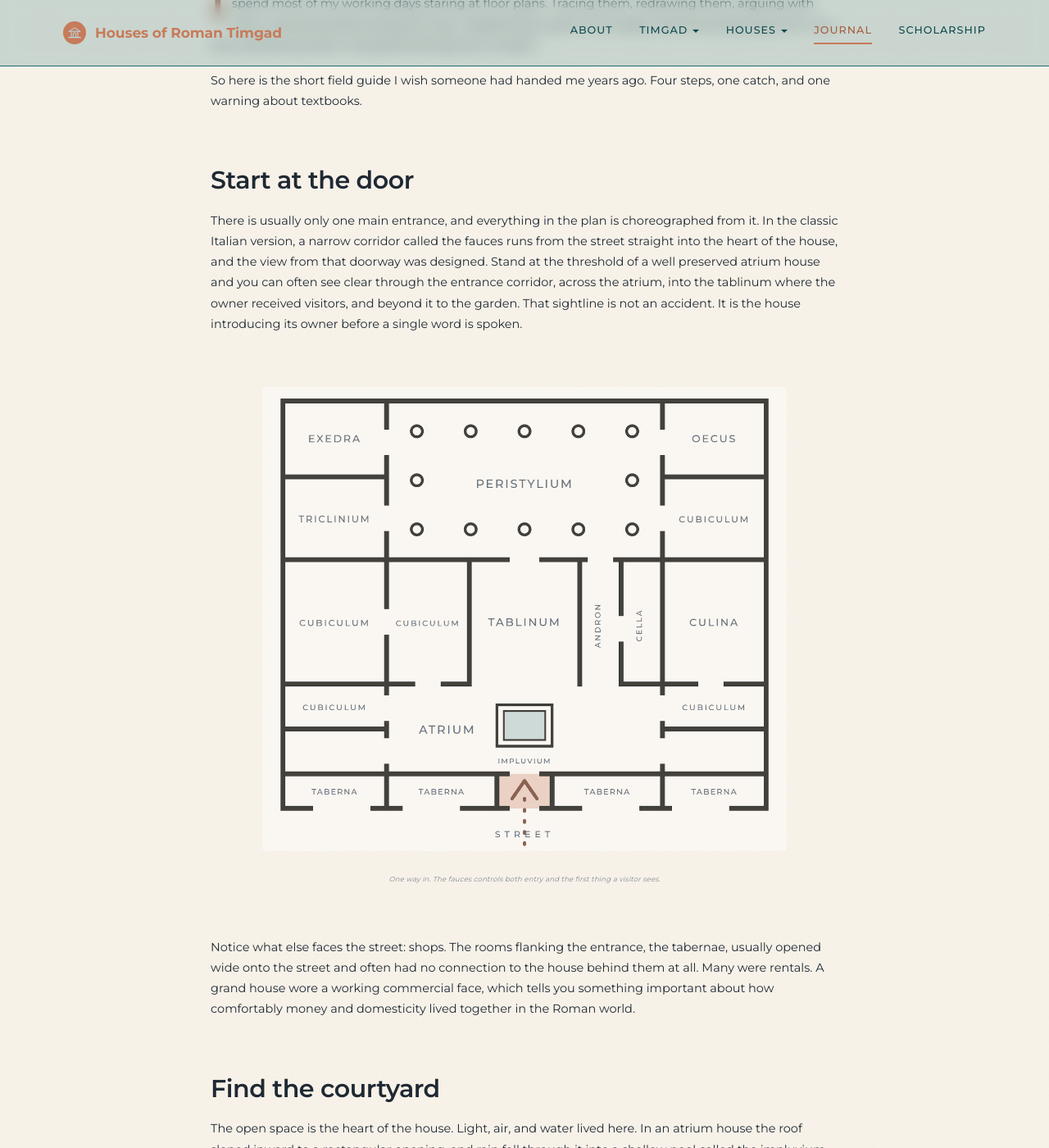
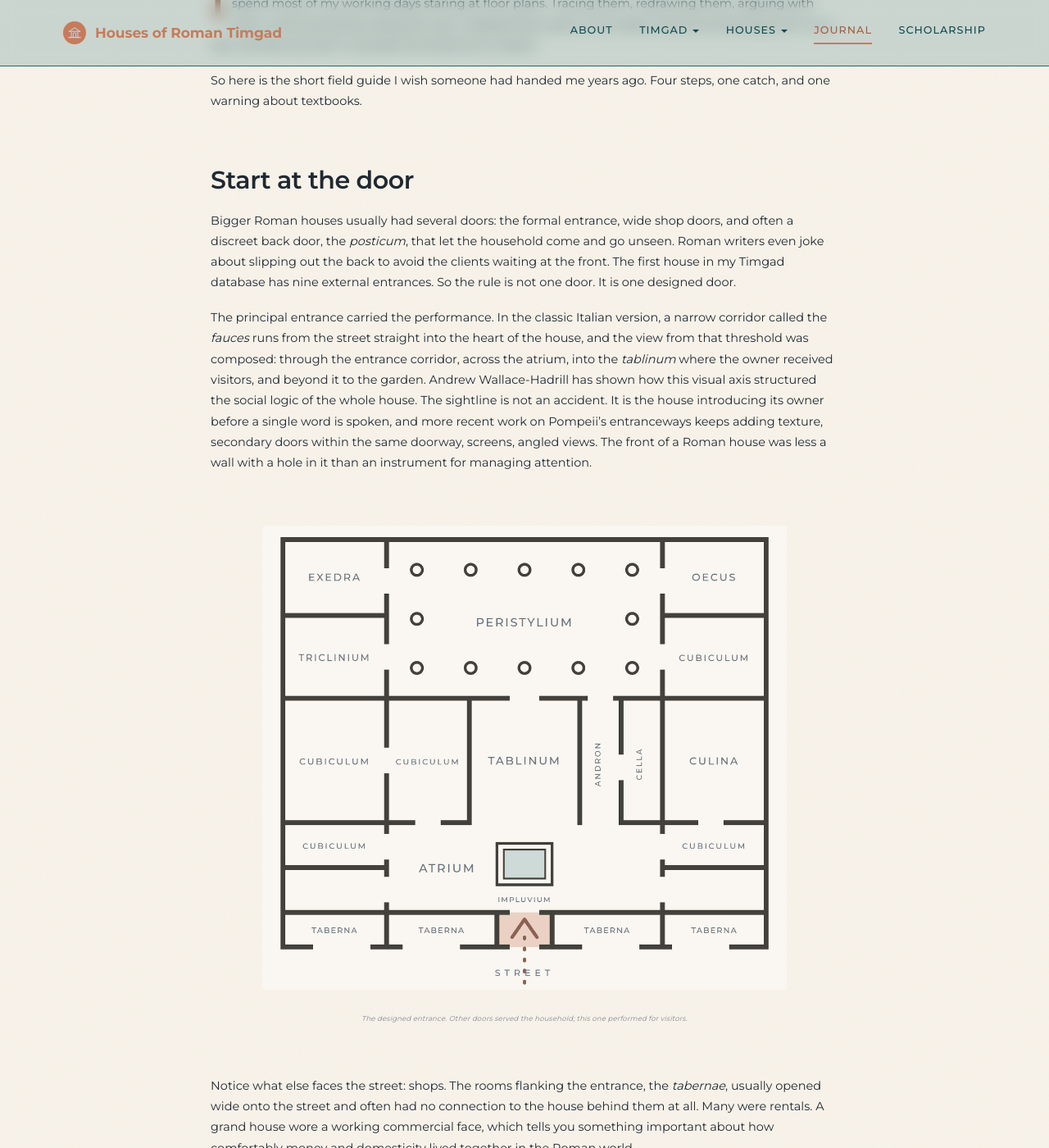
Before and after one commit to kimedher/timgadhouses, a Jekyll site: the page built from _posts/2026-07-23-how-to-read-a-roman-house-plan.md, in a window 1280 px wide and 1400 px high, scrolled down 1047 px. Shown: the whole window at 82% size. Built offline with Jekyll 4.4.1, drawn with Linux system fonts in a browser that asks for light colours; some of the changed text lies outside the part shown.

Commit message:
Fix door accuracy (many doors, one designed door) + italicize Latin terms

```diff
--- a/_posts/2026-07-23-how-to-read-a-roman-house-plan.md
+++ b/_posts/2026-07-23-how-to-read-a-roman-house-plan.md
@@ -25,18 +25,20 @@ So here is the short field guide I wish someone had handed me years ago. Four st
 
 ## Start at the door
 
-There is usually only one main entrance, and everything in the plan is choreographed from it. In the classic Italian version, a narrow corridor called the fauces runs from the street straight into the heart of the house, and the view from that doorway was designed. Stand at the threshold of a well preserved atrium house and you can often see clear through the entrance corridor, across the atrium, into the tablinum where the owner received visitors, and beyond it to the garden. That sightline is not an accident. It is the house introducing its owner before a single word is spoken.
+Bigger Roman houses usually had several doors: the formal entrance, wide shop doors, and often a discreet back door, the <em>posticum</em>, that let the household come and go unseen. Roman writers even joke about slipping out the back to avoid the clients waiting at the front. The first house in my Timgad database has nine external entrances. So the rule is not one door. It is one designed door.
+
+The principal entrance carried the performance. In the classic Italian version, a narrow corridor called the <em>fauces</em> runs from the street straight into the heart of the house, and the view from that threshold was composed: through the entrance corridor, across the atrium, into the <em>tablinum</em> where the owner received visitors, and beyond it to the garden. Andrew Wallace-Hadrill has shown how this visual axis structured the social logic of the whole house. The sightline is not an accident. It is the house introducing its owner before a single word is spoken, and more recent work on Pompeii's entranceways keeps adding texture, secondary doors within the same doorway, screens, angled views. The front of a Roman house was less a wall with a hole in it than an instrument for managing attention.
 
 <figure class="image-panel">
   <img src="{{ '/assets/images/house-plan-guide-door.png' | relative_url }}" alt="The same Roman house plan with the entrance corridor highlighted and a dotted arrow leading from the street through the fauces toward the atrium">
-  <figcaption>One way in. The fauces controls both entry and the first thing a visitor sees.</figcaption>
+  <figcaption>The designed entrance. Other doors served the household; this one performed for visitors.</figcaption>
 </figure>
 
-Notice what else faces the street: shops. The rooms flanking the entrance, the tabernae, usually opened wide onto the street and often had no connection to the house behind them at all. Many were rentals. A grand house wore a working commercial face, which tells you something important about how comfortably money and domesticity lived together in the Roman world.
+Notice what else faces the street: shops. The rooms flanking the entrance, the <em>tabernae</em>, usually opened wide onto the street and often had no connection to the house behind them at all. Many were rentals. A grand house wore a working commercial face, which tells you something important about how comfortably money and domesticity lived together in the Roman world.
 
 ## Find the courtyard
 
-The open space is the heart of the house. Light, air, and water lived here. In an atrium house the roof sloped inward to a rectangular opening, and rain fell through it into a shallow pool called the impluvium, which fed a cistern below. In grander houses a second, greener heart sat further back: the peristyle, a colonnaded garden the family wrapped their best rooms around.
+The open space is the heart of the house. Light, air, and water lived here. In an atrium house the roof sloped inward to a rectangular opening, and rain fell through it into a shallow pool called the <em>impluvium</em>, which fed a cistern below. In grander houses a second, greener heart sat further back: the peristyle, a colonnaded garden the family wrapped their best rooms around.
 
 <figure class="image-panel">
   <img src="{{ '/assets/images/house-plan-guide-courtyard.png' | relative_url }}" alt="The Roman house plan with the atrium and peristyle garden shaded in teal, marking the open-air spaces">
@@ -65,7 +67,7 @@ The most expensive mosaics sit where guests were meant to linger. Decoration was
 
 ## The people the plan will not show
 
-Here is the catch, and it is the part of all this that interests me most. Those tidy Latin labels describe the owner's house. Enslaved people lived and worked in all of it: cooking in the culina, serving in the triclinium, sleeping in corridors, cells, and doorways, moving constantly along routes the plan never names. Sandra Joshel and Lauren Petersen have argued that if you want to find enslaved people in Roman houses, you should stop looking for their rooms and start following their movement, through service corridors, back stairs, and the gaps between the grand spaces. The same problem applies to women and to children, who are everywhere in the household and almost nowhere in the labels.
+Here is the catch, and it is the part of all this that interests me most. Those tidy Latin labels describe the owner's house. Enslaved people lived and worked in all of it: cooking in the <em>culina</em>, serving in the <em>triclinium</em>, sleeping in corridors, cells, and doorways, moving constantly along routes the plan never names. Sandra Joshel and Lauren Petersen have argued that if you want to find enslaved people in Roman houses, you should stop looking for their rooms and start following their movement, through service corridors, back stairs, and the gaps between the grand spaces. The same problem applies to women and to children, who are everywhere in the household and almost nowhere in the labels.
 
 <figure class="image-panel">
   <img src="{{ '/assets/images/house-plan-guide-people.png' | relative_url }}" alt="The Roman house plan with the room labels faded out and unnamed dotted routes threading through every room and corridor">
```
